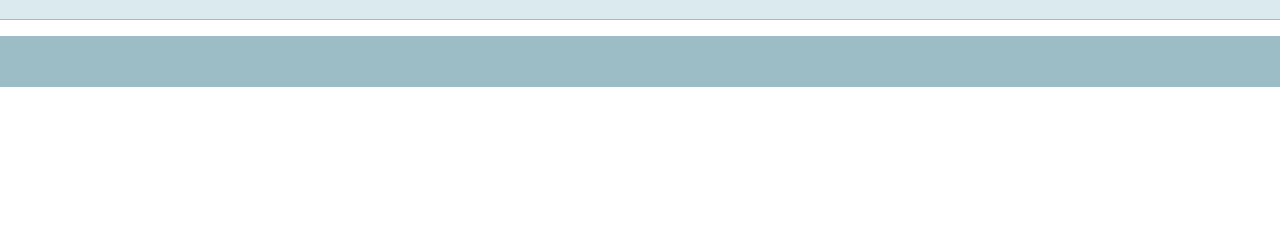
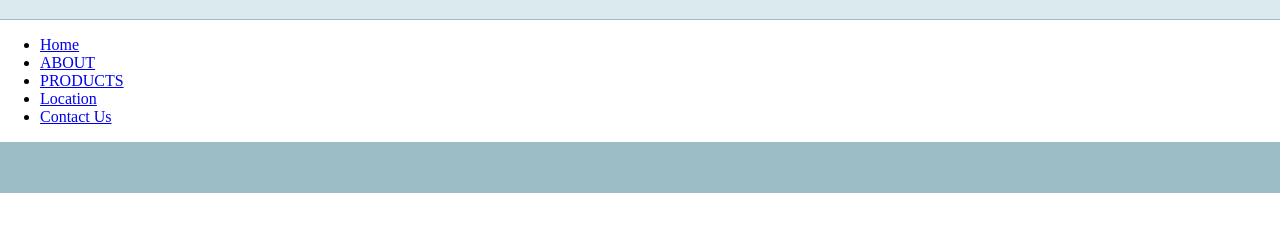
Before and after one commit to pkim2168/Testing123, a plain HTML site: page index.html in a window 1280 px wide. Shown: the part 120-352 px from the top of the page. Drawn offline with nearby package versions, Linux system fonts and the light colour scheme.

Commit message:
Adding nav item

```diff
--- a/index.html
+++ b/index.html
@@ -17,6 +17,14 @@
 	<h1><span aria-hidden="true" data-icon="&#xE087;" class="github-icon"></span> Hello World</h1>
     </header>
     <nav id="pageNav">
+        <ul>
+            <li><a href="#">Home</a></li>
+            <li><a href="#">ABOUT</a></li>
+            <li><a href="#">PRODUCTS</a></li>
+            <li><a href="#">Location</a></li>
+            <li><a href="#">Contact Us</a></li>
+        </ul>
+
     </nav>
     <main>
     </main>
```
